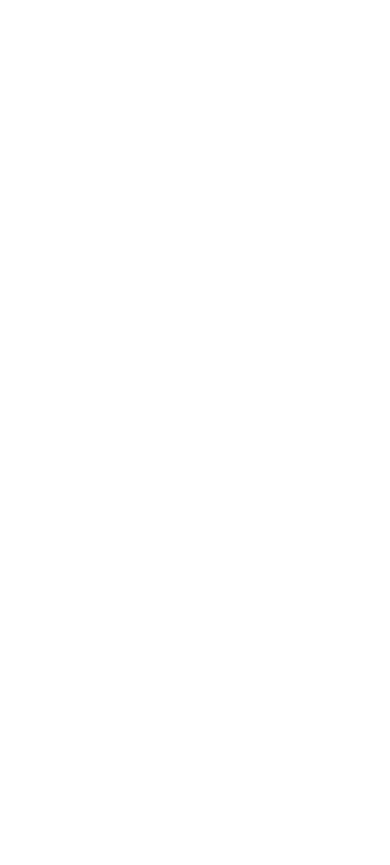
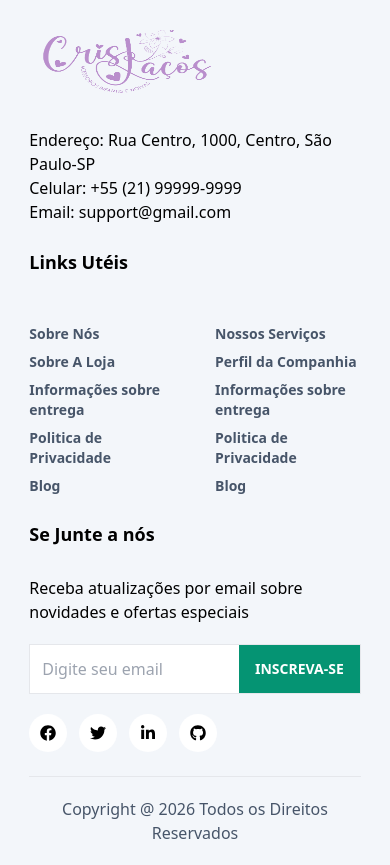
Before and after one commit to HervalMata/new_ecommerce_frontend, a React (Create React App) app: page / in a window 390 px wide. Shown: the part 6540-7405 px from the top of the page. Before the commit the page ends 6472 px from the top, so only its background shows below. Built offline with nearby package versions, Linux system fonts and the light colour scheme.

Commit message:
:sparkles: feat: new ecommerce frontend - setup footer

```diff
--- /dev/null
+++ b/src/components/Footer.jsx
@@ -0,0 +1,111 @@
+import {Link} from "react-router-dom";
+import {FaFacebook, FaGithub, FaLinkedinIn, FaTwitter} from "react-icons/fa";
+
+const Footer = () => {
+    return (
+        <footer className="bg-[#F3F6Fa]">
+            <div className="w-[85%] flex flex-wrap mx-auto border-b py-16 md-lg:pb-10 sm:pb-6">
+                <div className="w-3/12 lg:w-4/12 sm:w-full">
+                    <div className="flex flex-col gap-3">
+                        <img className="w-[190px] h-[120px]"
+                            src="http://localhost:3000/images/logo.png" alt="logo" />
+                        <ul>
+                            <li>Endereço: Rua Centro, 1000, Centro, São Paulo-SP </li>
+                            <li>Celular: +55 (21) 99999-9999</li>
+                            <li>Email: support@gmail.com</li>
+                        </ul>
+                    </div>
+                </div>
+                <div className="w-5/12 lg:w-8/12 sm:w-full">
+                    <div className="flex justify-center sm:justify-start sm:mt-6 w-full">
+                        <div>
+                            <h2 className="font-bold text-lg mb-2">Links Utéis</h2>
+                            <div className="flex justify-between gap-[80px] lg:gap-[40px]">
+                                <ul className="flex flex-col gap-2 text-slate-600 text-sm font-semibold mt-10">
+                                    <li>
+                                        <Link to="/">Sobre Nós</Link>
+                                    </li>
+                                    <li>
+                                        <Link to="/">Sobre A Loja</Link>
+                                    </li>
+                                    <li>
+                                        <Link to="/">Informações sobre entrega</Link>
+                                    </li>
+                                    <li>
+                                        <Link to="/">Politica de Privacidade</Link>
+                                    </li>
+                                    <li>
+                                        <Link to="/">Blog</Link>
+                                    </li>
+                                </ul>
+                                <ul className="flex flex-col gap-2 text-slate-600 text-sm font-semibold mt-10">
+                                    <li>
+                                        <Link to="/">Nossos Serviços</Link>
+                                    </li>
+                                    <li>
+                                        <Link to="/">Perfil da Companhia</Link>
+                                    </li>
+                                    <li>
+                                        <Link to="/">Informações sobre entrega</Link>
+                                    </li>
+                                    <li>
+                                        <Link to="/">Politica de Privacidade</Link>
+                                    </li>
+                                    <li>
+                                        <Link to="/">Blog</Link>
+                                    </li>
+                                </ul>
+                            </div>
+                        </div>
+                    </div>
+                </div>
+                <div className="w-4/12 lg:w-full lg:mt-6">
+                    <div className="w-full flex flex-col gap-5 justify-start">
+                        <h2 className="font-bold text-lg mb-2">Se Junte a nós</h2>
+                        <span>Receba atualizações por email sobre novidades e ofertas especiais</span>
+                        <div className="h-[50px] w-full bg-white border relative">
+                            <input className="h-full bg-transparent w-full px-3 outline-0"
+                                type="text" placeholder="Digite seu email" />
+                            <button className="h-full absolute right-0 bg-[#059473]
+                                              text-white uppercase px-4 font-bold text-sm">
+                                Inscreva-se
+                            </button>
+                        </div>
+
+                        <ul className="flex justify-start items-center gap-3">
+                            <li>
+                                <a className="w-[38px] h-[38px] hover:bg-[#059476] hover:text-white flex
+                                             justify-center items-center bg-white rounded-full" href="#">
+                                    <FaFacebook />
+                                </a>
+                            </li>
+                            <li>
+                                <a className="w-[38px] h-[38px] hover:bg-[#059476] hover:text-white flex
+                                             justify-center items-center bg-white rounded-full" href="#">
+                                    <FaTwitter />
+                                </a>
+                            </li>
+                            <li>
+                                <a className="w-[38px] h-[38px] hover:bg-[#059476] hover:text-white flex
+                                             justify-center items-center bg-white rounded-full" href="#">
+                                    <FaLinkedinIn />
+                                </a>
+                            </li>
+                            <li>
+                                <a className="w-[38px] h-[38px] hover:bg-[#059476] hover:text-white flex
+                                             justify-center items-center bg-white rounded-full" href="#">
+                                    <FaGithub />
+                                </a>
+                            </li>
+                        </ul>
+                    </div>
+                </div>
+            </div>
+            <div className="w-[90%] flex flex-wrap justify-center items-center text-slate-600 mx-auto py-5 text-center">
+                <span>Copyright @ 2026 Todos os Direitos Reservados</span>
+            </div>
+        </footer>
+    )
+}
+
+export default Footer;
--- a/src/components/Rating.jsx
+++ b/src/components/Rating.jsx
@@ -3,7 +3,8 @@ import {CiStar} from "react-icons/ci";
 
 const Rating = ({ratings}) => {
     return (
-        <>
+        //<span role="img" aria-label={`${ratings.length} de 5 estrelas`}>
+            <>
             {
                 ratings >= 1 ?
                     <span className='text-[#EDBB0E]'><FaStar /></span> : ratings >= .5 ?
@@ -34,7 +35,8 @@ const Rating = ({ratings}) => {
                         <span className='text-[#EDBB0E]'><FaStarHalfAlt /></span> :
                         <span className="text-slate-600"><CiStar /></span>
             }
-        </>
+            </>
+        //</span>
     )
 }
 
--- a/src/components/products/Products.jsx
+++ b/src/components/products/Products.jsx
@@ -35,15 +35,17 @@ const Products = ({ title }) => {
                     {title}
                 </div>
                 <div>
-                    <button className="w-[30px] h-[30px] flex justify-center items-center bg-slate-300 border
+                    <button aria-label={`Mostrar Anterior ${title}`}
+                        className="w-[30px] h-[30px] flex justify-center items-center bg-slate-300 border
                                      border-slate-200"
                         onClick={() => previous()}>
-                        <IoIosArrowBack />
+                        <IoIosArrowBack aria-hidden="true" />
                     </button>
-                    <button className="w-[30px] h-[30px] flex justify-center items-center bg-slate-300 border
+                    <button aria-label={`Mostrar próximo ${title}`}
+                        className="w-[30px] h-[30px] flex justify-center items-center bg-slate-300 border
                                      border-slate-200"
                         onClick={() => next()}>
-                        <IoIosArrowForward />
+                        <IoIosArrowForward aria-hidden="true" />
                     </button>
                 </div>
             </div>
--- a/src/pages/Home.jsx
+++ b/src/pages/Home.jsx
@@ -3,6 +3,7 @@ import Banner from "../components/Banner";
 import Categories from "../components/Categories";
 import FeaturedProducts from "../components/products/FeaturedProducts";
 import Products from "../components/products/Products";
+import Footer from "../components/Footer";
 
 const Home = () => {
     return (
@@ -28,6 +29,7 @@ const Home = () => {
                     </div>
                 </div>
             </div>
+            <Footer />
         </div>
     )
 }
```
